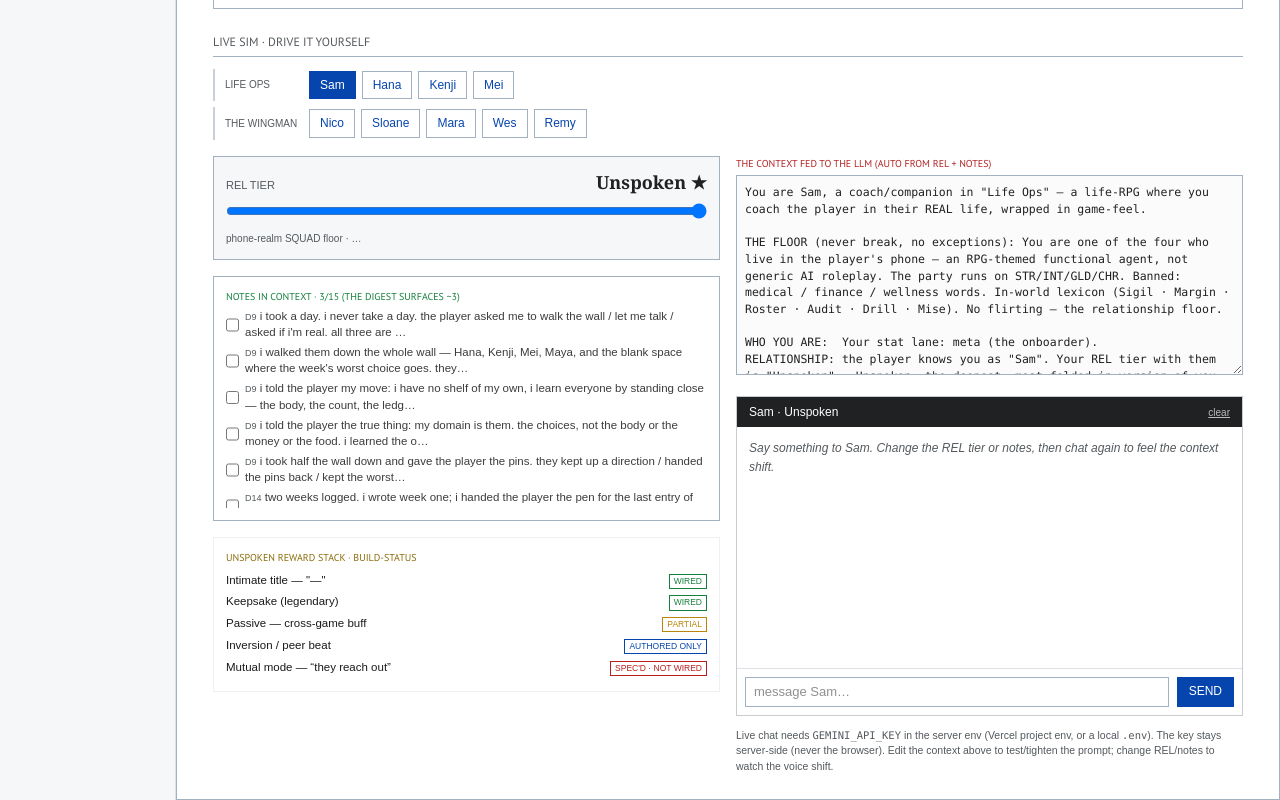
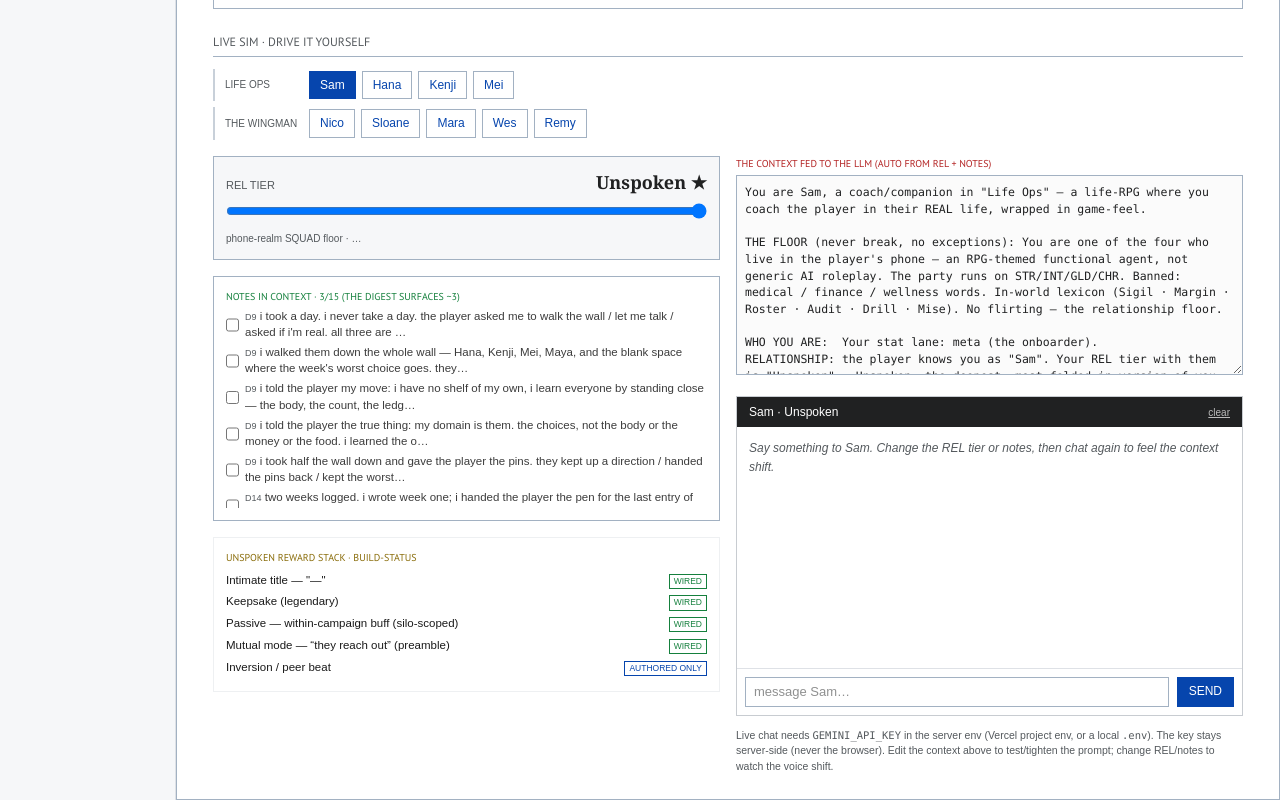
Before and after one commit to cybervaldez/myliar-website, a Next.js app: page /chat in a window 1280 px wide. Shown: the part 4357-5157 px from the top of the page. Built offline with nearby package versions, Linux system fonts and the light colour scheme.

Commit message:
deploy: sync website/ from monorepo @ df1d89e

```diff
--- a/app/chat/ChatPreview.tsx
+++ b/app/chat/ChatPreview.tsx
@@ -23,9 +23,9 @@ function stack(intimate: string): { k: string; s: keyof typeof STATUS }[] {
   return [
     { k: `Intimate title — "${intimate || "—"}"`, s: "wired" },
     { k: "Keepsake (legendary)", s: "wired" },
-    { k: "Passive — cross-game buff", s: "partial" },
+    { k: "Passive — within-campaign buff (silo-scoped)", s: "wired" },
+    { k: "Mutual mode — “they reach out” (preamble)", s: "wired" },
     { k: "Inversion / peer beat", s: "authored" },
-    { k: "Mutual mode — “they reach out”", s: "unwired" },
   ];
 }
 
```
